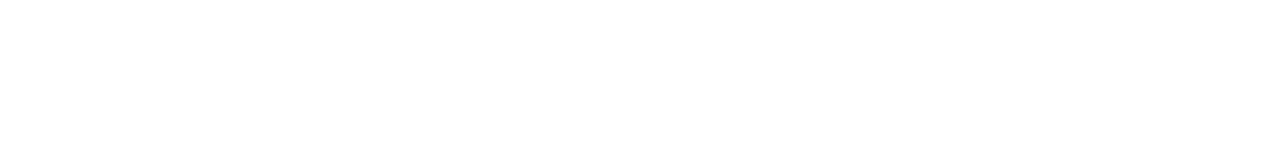
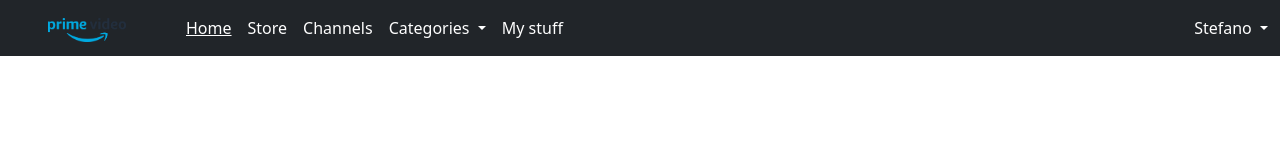
Before and after one commit to FrancescoFlavioMartinelli/PrimeVideoClone, a plain HTML site: page index.html in a window 1280 px wide. Drawn offline with Linux system fonts and the light colour scheme.

Commit message:
navbar completa

```diff
--- a/index.html
+++ b/index.html
@@ -1,5 +1,6 @@
 <!DOCTYPE html>
 <html lang="en">
+
 <head>
     <meta charset="UTF-8">
     <meta http-equiv="X-UA-Compatible" content="IE=edge">
@@ -8,11 +9,82 @@
     <link rel="stylesheet" href="bootstrap-5.2-2.3-dist/css/bootstrap.css">
     <link rel="stylesheet" href="style.css">
 </head>
+
 <body>
 
+    <nav class="navbar bg-dark navbar-expand-lg">
+        <div class="container-fluid">
+            <a class="navbar-brand" href="#">
+                <img id="logo" class="img-fluid" src="/assets/prime-video.png" alt="PrimeVideo" width="30" height="24">
+            </a>
 
-    <script src="bootstrap-5.2-2.3-dist/js/bootstrap.js"></script>
+            <button class="navbar-toggler" type="button" data-bs-toggle="collapse"
+                data-bs-target="#navbarSupportedContent" aria-controls="navbarSupportedContent" aria-expanded="false"
+                aria-label="Toggle navigation">
+                <span class="navbar-toggler-icon"></span>
+            </button>
+
+            <div class="collapse navbar-collapse" id="navbarSupportedContent">
+                <ul class="navbar-nav me-auto mb-2 mb-lg-0">
+                    <li class="nav-item">
+                        <a class="nav-link active" aria-current="page" href="#">Home</a>
+                    </li>
+                    <li class="nav-item">
+                        <a class="nav-link" href="#">Store</a>
+                    </li>
+                    <li class="nav-item">
+                        <a class="nav-link" href="#">Channels</a>
+                    </li>
+                    <li class="nav-item dropdown">
+                        <a class="nav-link dropdown-toggle" href="#" role="button" data-bs-toggle="dropdown"
+                            aria-expanded="false">
+                            Categories
+                        </a>
+                        <ul class="dropdown-menu">
+                            <li><a class="dropdown-item" href="#">Action</a></li>
+                            <li><a class="dropdown-item" href="#">Another action</a></li>
+                            <li>
+                                <hr class="dropdown-divider">
+                            </li>
+                            <li><a class="dropdown-item" href="#">Something else here</a></li>
+                        </ul>
+                    </li>
+                    <li class="nav-item">
+                        <a class="nav-link" href="#">My stuff</a>
+                    </li>
+                </ul>
+
+                <div class="d-flex align-items-center forty">
+                    <span class="nav-item dropdown">
+                        <a class="nav-link dropdown-toggle" href="#" role="button" data-bs-toggle="dropdown"
+                            aria-expanded="false">
+                            <span id="username">
+                                Stefano
+                            </span>
+                        </a>
+                        <ul class="dropdown-menu dropdown-menu-end" id="offsetMenu">
+                            <li><a class="dropdown-item" href="#">Action</a></li>
+                            <li><a class="dropdown-item" href="#">Another action</a></li>
+                            <li>
+                                <hr class="dropdown-divider">
+                            </li>
+                            <li><a class="dropdown-item" href="#">Something else here</a></li>
+                        </ul>
+                    </span>
+                </div>
+
+                <!-- <form class="d-flex" role="search">
+                    <input class="form-control me-2" type="search" placeholder="Search" aria-label="Search">
+                    <button class="btn btn-outline-success" type="submit">Search</button>
+                </form> -->
+            </div>
+        </div>
+    </nav>
+
+
+    <script src="bootstrap-5.2-2.3-dist/js/bootstrap.bundle.js"></script>
     <script src="script.js"></script>
 
 </body>
+
 </html>
--- a/style.css
+++ b/style.css
@@ -0,0 +1,25 @@
+#offsetMenu {
+    margin-top: 8px;
+}
+
+#username {
+    text-overflow: ellipsis;
+    white-space: nowrap;
+    overflow: hidden;
+    max-width: 4em;
+}
+
+#logo {
+    min-width: 150px;
+    max-height: 24px;
+    object-fit: contain;
+}
+
+.nav-link.active {
+    text-decoration: underline;
+    color: white!important;
+}
+
+.navbar .nav-link {
+    color: white;
+}
```
Also changed, not shown: assets/prime-video.png (added), bootstrap-5.2-2.3-dist/css/bootstrap.css.
